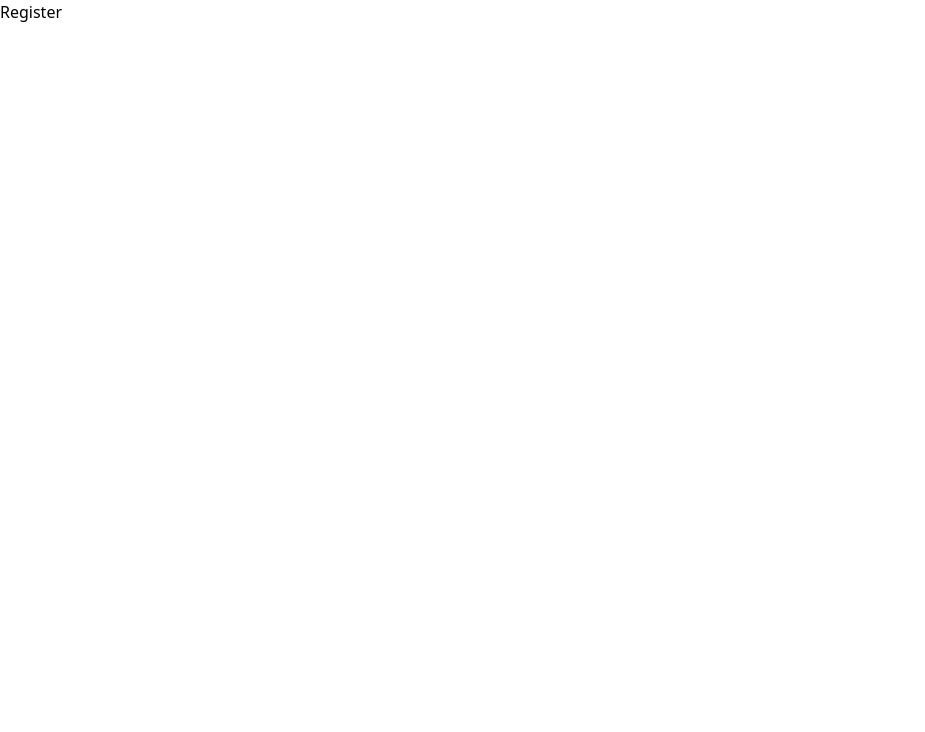
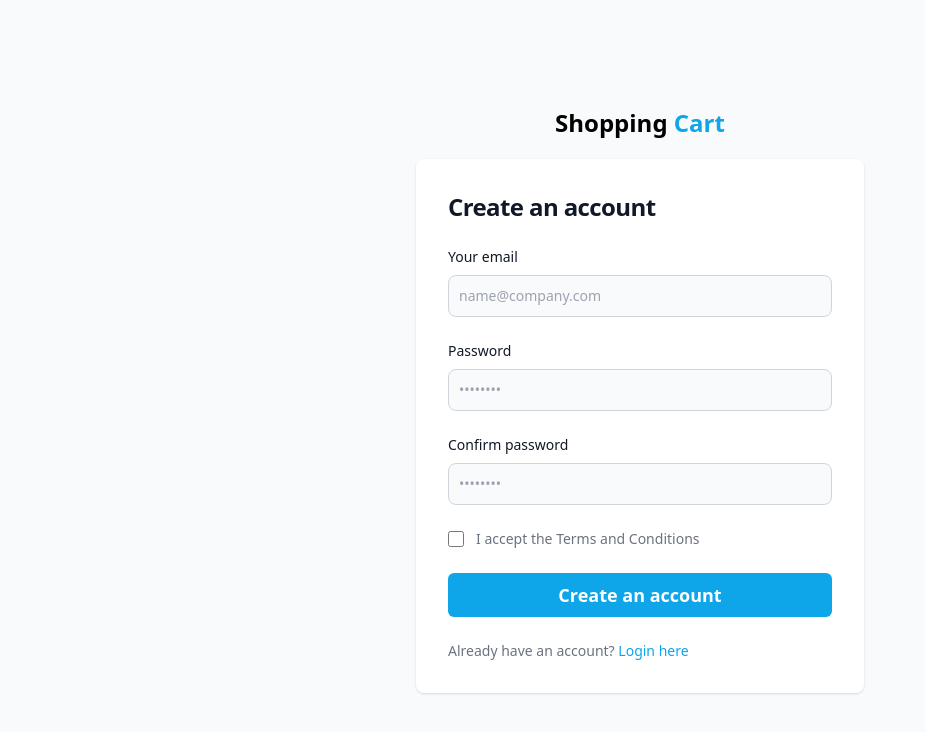
Before and after one commit to zahidhasan13/shopping-cart-new, a React (Vite) app: page /register in a window 1280 px wide. Shown: the top 732 px of the page, without its empty margins (0-925 px from the left). Built offline with nearby package versions, Linux system fonts and the light colour scheme.

Commit message:
login & register page

```diff
--- a/src/components/Slider.jsx
+++ b/src/components/Slider.jsx
@@ -14,14 +14,14 @@
         spaceBetween={30}
         loop={true}
         autoplay={{
-          delay: 3000, // Autoplay delay in milliseconds (3 seconds)
-          disableOnInteraction: true, // Allows autoplay to continue after user interaction
+          delay: 3000,
+          disableOnInteraction: true,
         }}
         pagination={{
           clickable: true,
         }}
         navigation={true}
-        modules={[Pagination, Navigation, Autoplay]} // Include Autoplay module here
+        modules={[Pagination, Navigation, Autoplay]}
         className="mySwiper"
       >
         <SwiperSlide>
--- a/src/pages/Login.jsx
+++ b/src/pages/Login.jsx
@@ -1,10 +1,92 @@
 import React from "react";
+import { Link } from "react-router-dom";
 
 const Login = () => {
   return (
-    <div className="min-h-screen container mx-auto px-2 lg:px-6 xl:px-0">
-      Login
-    </div>
+    <section class="bg-gray-50">
+      <div class="flex flex-col items-center justify-center px-6 py-8 mx-auto md:h-screen lg:py-0">
+        <Link to="/" className="text-2xl font-semibold whitespace-nowrap mb-5">
+          Shopping <span className="text-sky-500">Cart</span>
+        </Link>
+        <div class="w-full bg-white rounded-lg shadow md:mt-0 sm:max-w-md xl:p-0">
+          <div class="p-6 space-y-4 md:space-y-6 sm:p-8">
+            <h1 class="text-xl font-bold leading-tight tracking-tight text-gray-900 md:text-2xl">
+              Sign in to your account
+            </h1>
+            <form class="space-y-4 md:space-y-6" action="#">
+              <div>
+                <label
+                  for="email"
+                  class="block mb-2 text-sm font-medium text-gray-900"
+                >
+                  Your email
+                </label>
+                <input
+                  type="email"
+                  name="email"
+                  id="email"
+                  class="bg-gray-50 border border-gray-300 text-gray-900 rounded-lg block w-full p-2.5"
+                  placeholder="name@company.com"
+                  required
+                />
+              </div>
+              <div>
+                <label
+                  for="password"
+                  class="block mb-2 text-sm font-medium text-gray-900"
+                >
+                  Password
+                </label>
+                <input
+                  type="password"
+                  name="password"
+                  id="password"
+                  placeholder="••••••••"
+                  class="bg-gray-50 border border-gray-300 text-gray-900 rounded-lg block w-full p-2.5"
+                  required
+                />
+              </div>
+              <div class="flex items-center justify-between">
+                <div class="flex items-start">
+                  <div class="flex items-center h-5">
+                    <input
+                      id="remember"
+                      aria-describedby="remember"
+                      type="checkbox"
+                      class="w-4 h-4 border border-gray-300 rounded bg-gray-50"
+                      required
+                    />
+                  </div>
+                  <div class="ml-3 text-sm">
+                    <label for="remember" class="text-gray-500">
+                      Remember me
+                    </label>
+                  </div>
+                </div>
+                <a
+                  href="#"
+                  class="text-sm font-medium text-primary-600 hover:underline dark:text-primary-500"
+                >
+                  Forgot password?
+                </a>
+              </div>
+              <button type="submit" class="btn-secondary w-full">
+                Sign in
+              </button>
+              <p class="text-sm font-light text-gray-500">
+                Don’t have an account yet?{" "}
+                <Link
+                  to="/register"
+                  class="font-medium text-sky-500 hover:underline"
+                >
+                  Sign up
+                </Link>
+              </p>
+            </form>
+          </div>
+        </div>
+      </div>
+    </section>
   );
 };
 
--- a/src/pages/Register.jsx
+++ b/src/pages/Register.jsx
@@ -1,10 +1,106 @@
 import React from "react";
+import { Link } from "react-router-dom";
 
 const Register = () => {
   return (
-    <div className="min-h-screen container mx-auto px-2 lg:px-6 xl:px-0">
-      Register
-    </div>
+    <section class="bg-gray-50">
+      <div class="flex flex-col items-center justify-center px-6 py-8 mx-auto md:h-screen lg:py-0">
+        <Link to="/" className="text-2xl font-semibold whitespace-nowrap mb-5">
+          Shopping <span className="text-sky-500">Cart</span>
+        </Link>
+        <div class="w-full bg-white rounded-lg shadow md:mt-0 sm:max-w-md xl:p-0">
+          <div class="p-6 space-y-4 md:space-y-6 sm:p-8">
+            <h1 class="text-xl font-bold leading-tight tracking-tight text-gray-900 md:text-2xl">
+              Create an account
+            </h1>
+            <form class="space-y-4 md:space-y-6" action="#">
+              <div>
+                <label
+                  for="email"
+                  class="block mb-2 text-sm font-medium text-gray-900"
+                >
+                  Your email
+                </label>
+                <input
+                  type="email"
+                  name="email"
+                  id="email"
+                  class="bg-gray-50 border border-gray-300 text-gray-900 text-sm rounded-lg block w-full p-2.5"
+                  placeholder="name@company.com"
+                  required
+                />
+              </div>
+              <div>
+                <label
+                  for="password"
+                  class="block mb-2 text-sm font-medium text-gray-900 dark:text-white"
+                >
+                  Password
+                </label>
+                <input
+                  type="password"
+                  name="password"
+                  id="password"
+                  placeholder="••••••••"
+                  class="bg-gray-50 border border-gray-300 text-gray-900 text-sm rounded-lg block w-full p-2.5"
+                  required
+                />
+              </div>
+              <div>
+                <label
+                  for="confirm-password"
+                  class="block mb-2 text-sm font-medium text-gray-900"
+                >
+                  Confirm password
+                </label>
+                <input
+                  type="confirm-password"
+                  name="confirm-password"
+                  id="confirm-password"
+                  placeholder="••••••••"
+                  class="bg-gray-50 border border-gray-300 text-gray-900 text-sm rounded-lg block w-full p-2.5"
+                  required
+                />
+              </div>
+              <div class="flex items-start">
+                <div class="flex items-center h-5">
+                  <input
+                    id="terms"
+                    aria-describedby="terms"
+                    type="checkbox"
+                    class="w-4 h-4 border border-gray-300 rounded bg-gray-50"
+                    required
+                  />
+                </div>
+                <div class="ml-3 text-sm">
+                  <label for="terms" class="font-light text-gray-500">
+                    I accept the{" "}
+                    <a
+                      class="font-medium text-primary-600 hover:underline"
+                      href="#"
+                    >
+                      Terms and Conditions
+                    </a>
+                  </label>
+                </div>
+              </div>
+              <button type="submit" class="w-full btn-secondary">
+                Create an account
+              </button>
+              <p class="text-sm font-light text-gray-500">
+                Already have an account?{" "}
+                <Link
+                  to="/login"
+                  class="font-medium hover:underline text-sky-500"
+                >
+                  Login here
+                </Link>
+              </p>
+            </form>
+          </div>
+        </div>
+      </div>
+    </section>
   );
 };
 
```
